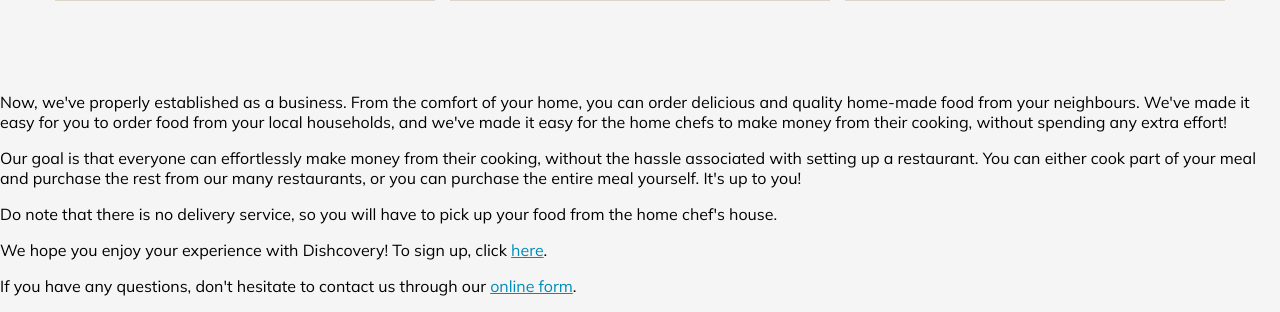
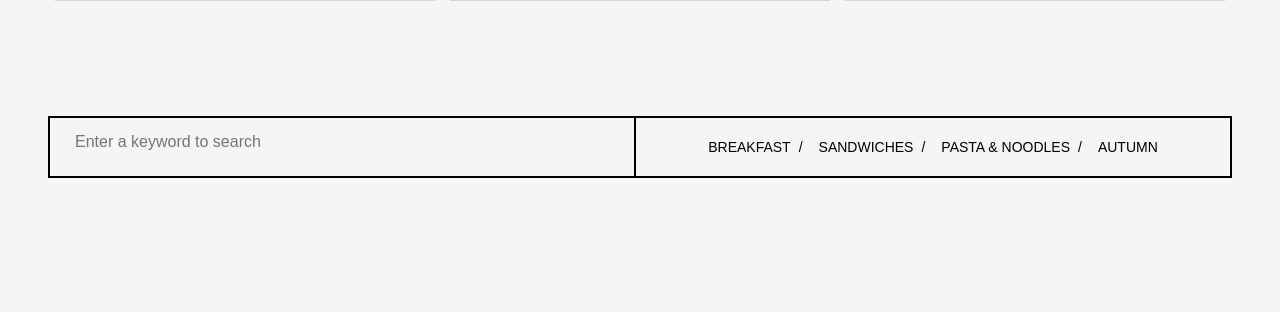
Before and after one commit to Sachin-dot-py/Dishcovery, a Flask app: page / in a window 1280 px wide. Shown: the part 941-1253 px from the top of the page. After the commit the page ends 1119 px from the top, so only its background shows below. Run offline with Flask 3, Linux system fonts and the light colour scheme.

Commit message:
implemented search ui

```diff
--- a/static/main.css
+++ b/static/main.css
@@ -431,3 +431,49 @@ body {
   background-color: whitesmoke;
 }
 /* End Overall Aesthetic (Colors and Font) */
+
+.search-container {
+  display: flex;
+  border: 2px solid black;
+  width: 92.5%;
+  margin: 40px auto;
+  font-family: Arial, sans-serif;
+}
+
+.search-box {
+  flex: 1;
+  display: flex;
+  align-items: center;
+  padding: 0 10px;
+  border-right: 2px solid black;
+}
+
+.search-box input {
+  border: none;
+  outline: none;
+  width: 100%;
+  padding: 15px;
+  font-size: 16px;
+}
+
+.categories {
+  flex: 1;
+  display: flex;
+  align-items: center;
+  justify-content: center;
+  padding: 0 15px;
+  font-size: 14px;
+  text-transform: uppercase;
+  white-space: nowrap;
+  overflow: auto;
+}
+
+.categories span {
+  margin: 0 8px;
+}
+
+.categories span:not(:last-child)::after {
+  content: "/";
+  margin-left: 8px;
+  color: black;
+}
--- a/templates/home.html
+++ b/templates/home.html
@@ -76,29 +76,18 @@
         </table>
     </div>
     <br>
-    <p>
-        Now, we've properly established as a business. From the comfort of your home, you can order delicious and
-        quality home-made food from your neighbours. We've made it easy for you to order food from your local
-        households, and we've made it easy for the home chefs to make money from their cooking, without spending any
-        extra effort!
-    </p>
-    <p>
-        Our goal is that everyone can effortlessly make money from their cooking, without the hassle associated with
-        setting up a restaurant. You can either cook part of your meal and purchase the rest from our many
-        restaurants, or you can purchase the entire meal yourself. It's up to you!
-    </p>
-    <p>
-        Do note that there is no delivery service, so you will have to pick up your food from the home chef's house.
-    </p>
-    <p>
-        We hope you enjoy your experience with Dishcovery! To sign up, click <a href="/sign_up">here</a>.
-    </p>
-    <p>
-        If you have any questions, don't hesitate to contact us through our <a href="/contact_us">online form</a>.
-    </p>
+
+    <div class="search-container">
+        <div class="search-box">
+          <input type="text" placeholder="Enter a keyword to search">
         </div>
-
-    <div id="snackbar"></div>
+        <div class="categories">
+          <span>Breakfast</span>
+          <span>Sandwiches</span>
+          <span>Pasta & Noodles</span>
+          <span>Autumn</span>
+        </div>
+      </div>
 
     <script src="{{ url_for('static', filename='main.js') }}"></script>
     {% if alert %}
```
Lines whose indentation alone changed are shown as unchanged.
